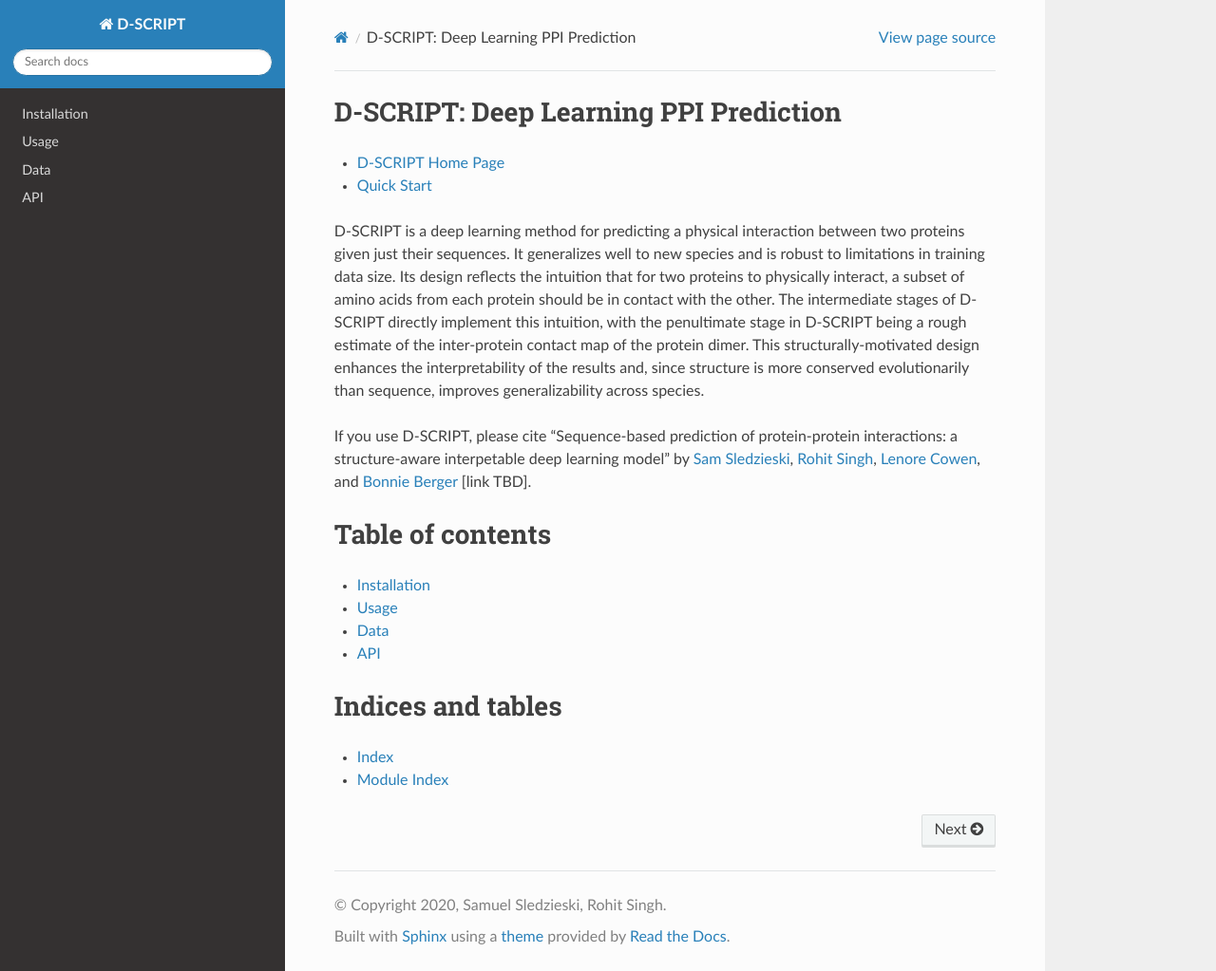
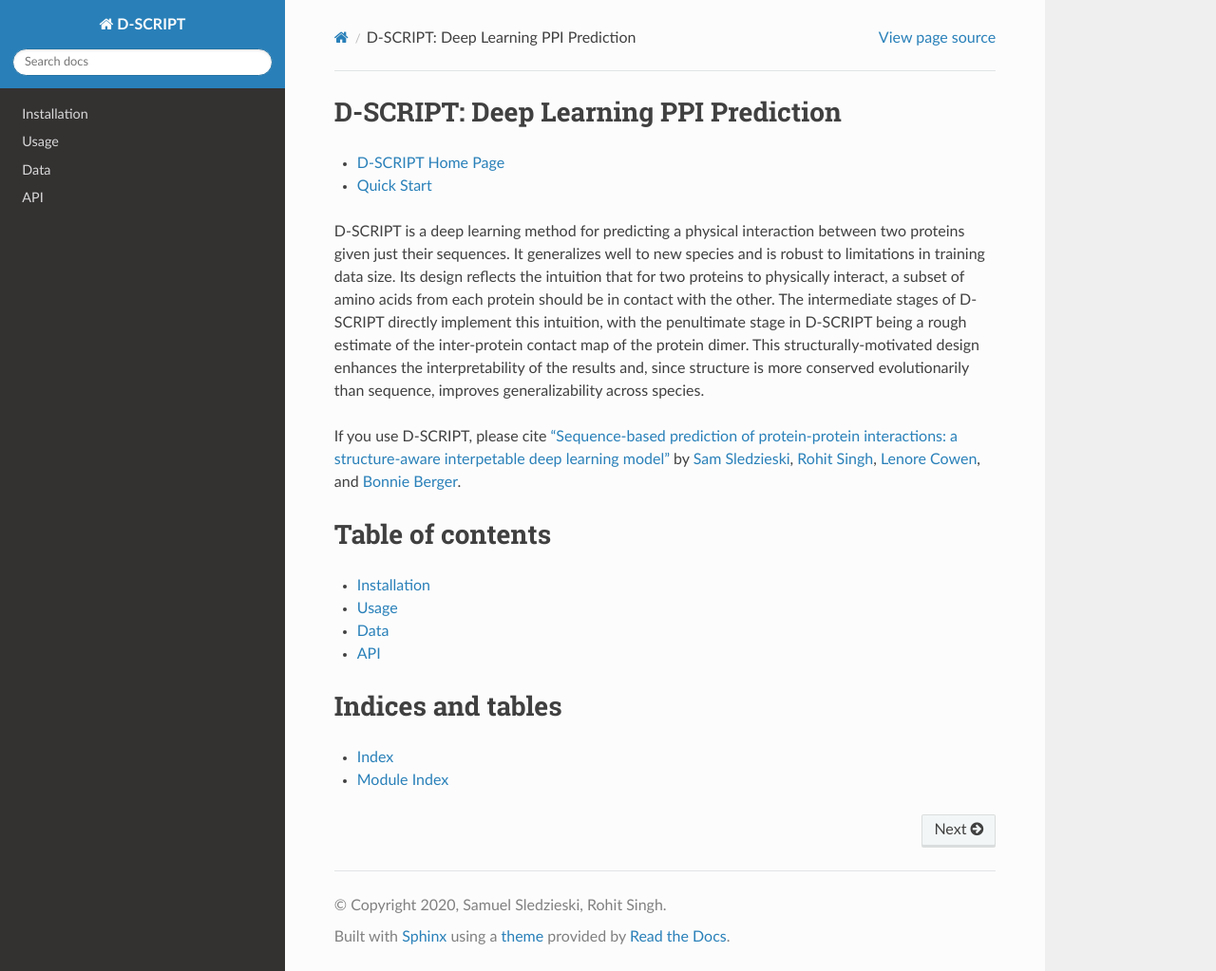
Before and after one commit to samsledje/D-SCRIPT, a Sphinx documentation site: the page built from docs/source/index.rst, in a window 1280 px wide and 1023 px high. Shown: the whole window at 95% size. Built offline with Sphinx 7.4.7 and the Read the Docs theme 2.0.0, drawn with Linux system fonts in a browser that asks for light colours.

Commit message:
updated link to preprint in docs

```diff
--- a/docs/source/index.rst
+++ b/docs/source/index.rst
@@ -12,8 +12,8 @@ The intermediate stages of D-SCRIPT directly implement this intuition, with the
 contact map of the protein dimer. This structurally-motivated design enhances the interpretability of the results and, since structure is more conserved
 evolutionarily than sequence, improves generalizability across species.
 
-If you use D-SCRIPT, please cite "Sequence-based prediction of protein-protein interactions: a structure-aware interpetable deep learning model"
-by `Sam Sledzieski`_, `Rohit Singh`_, `Lenore Cowen`_, and `Bonnie Berger`_ [link TBD].
+If you use D-SCRIPT, please cite `"Sequence-based prediction of protein-protein interactions: a structure-aware interpetable deep learning model" <https://www.biorxiv.org/content/10.1101/2021.01.22.427866v1>`_
+by `Sam Sledzieski`_, `Rohit Singh`_, `Lenore Cowen`_, and `Bonnie Berger`_.
 
 .. _`D-SCRIPT Home Page`: http://dscript.csail.mit.edu
 .. _`Sam Sledzieski`: http://samsledje.github.io/
```
